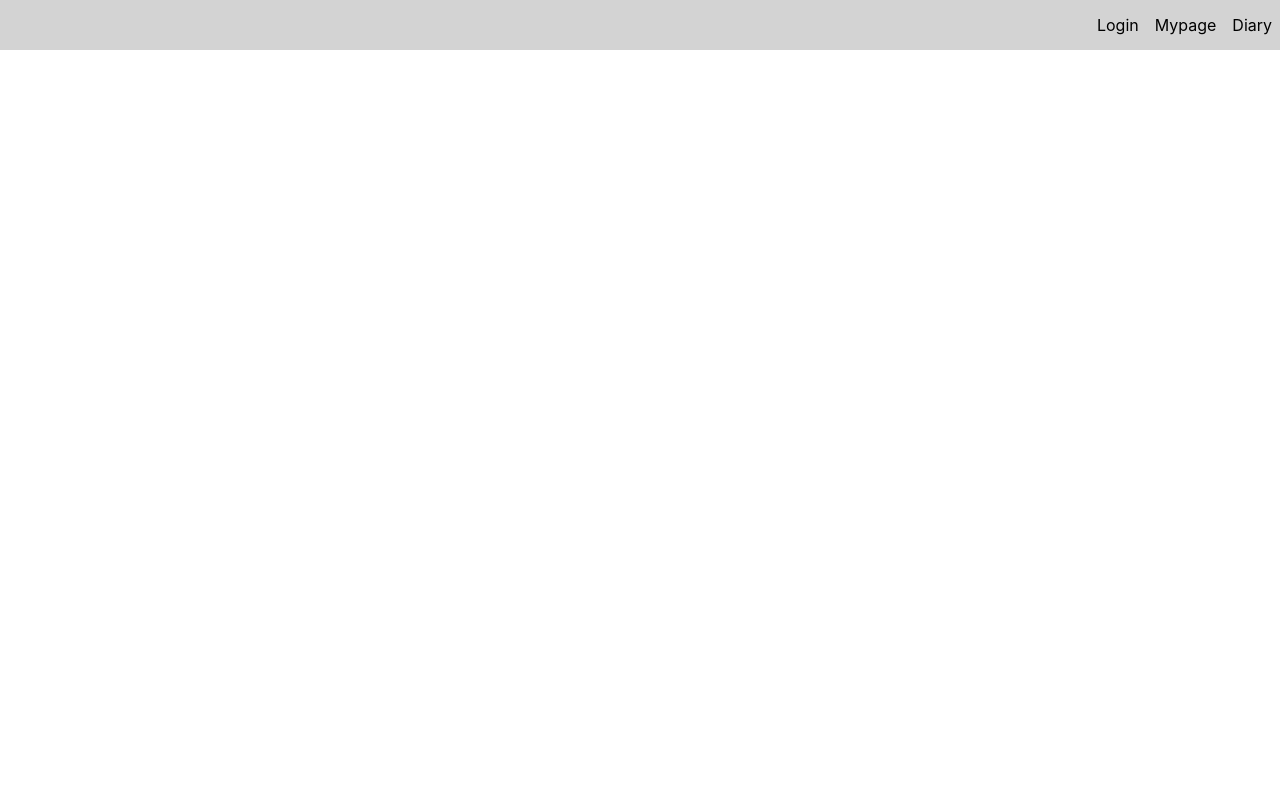
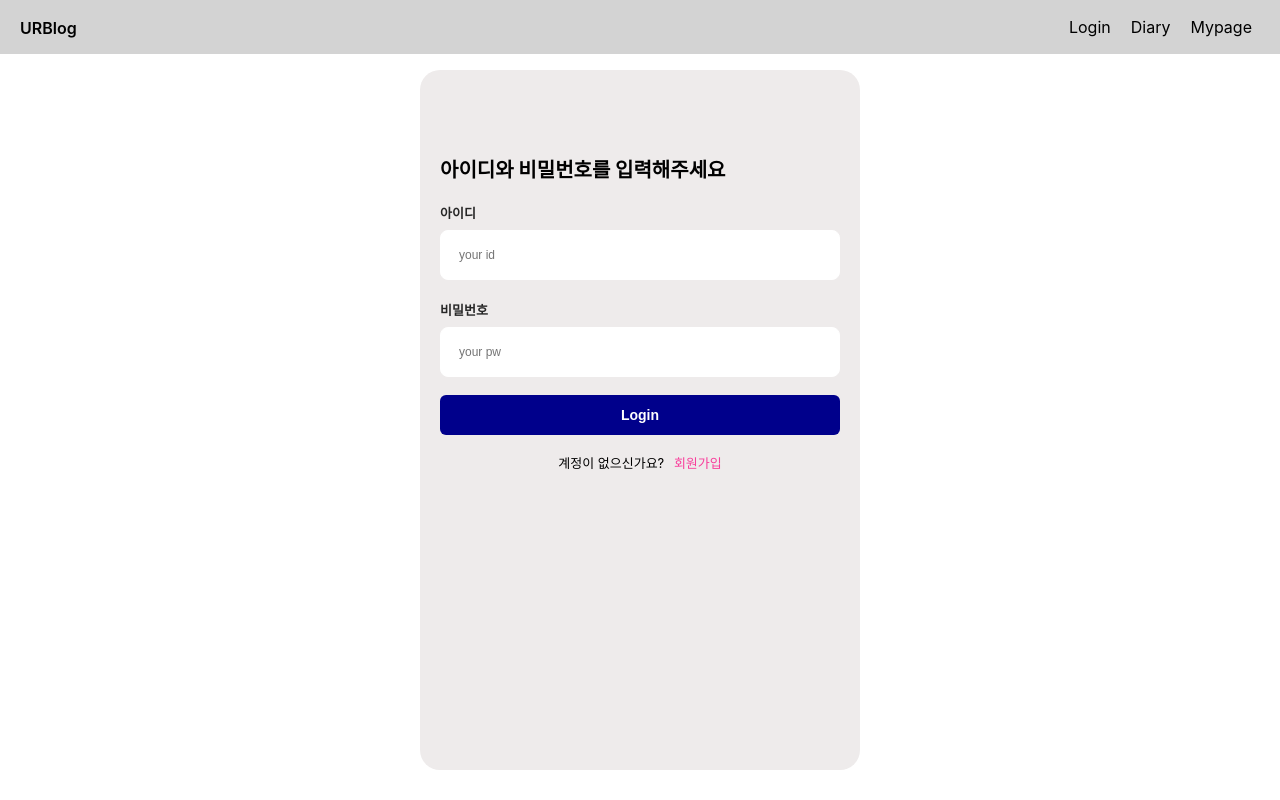
Before and after one commit to sandy424/react-blog, a React (Create React App) app: page /Sign in a window 1280 px wide. Before the commit this address had no page. Built offline with nearby package versions, Linux system fonts and the light colour scheme.

Commit message:
[add] 회원가입 구현

```diff
--- a/src/App.js
+++ b/src/App.js
@@ -5,6 +5,7 @@ import Login from './component/Login';
 import Mypage from './component/Mypage';
 import Diary from './component/Diary';
 import Home from './component/Home';
+import Sign from './component/Sign';
 
 function App() {
   return (
@@ -13,6 +14,7 @@ function App() {
       <Routes>
         <Route path='/' element={<Home />}/>
         <Route path='/Login' element={<Login/>}/>
+        <Route path='/Sign' element={<Sign/>}/>
         <Route path='/Mypage' element={<Mypage/>}/>
         <Route path='/Diary' element={<Diary/>}/>
       </Routes>
--- a/src/component/Header.css
+++ b/src/component/Header.css
@@ -1,14 +1,30 @@
 .navbar {
+    display: flex;
+    justify-content: space-between;
     width: 100%;
     background-color: lightgray;
     padding: 15px 0px;
-    text-align: right;
+    align-items: center;
+    top: 0;
+
+}
+.menu-group {
+    display: flex;
+    align-items: center;
+    margin-right: 28px;
 }
 .menu {
     color: black;
-    margin: 8px;
+    margin-left: 20px;
     text-decoration: none;
+    font-size: 16px;
 }
+
+.mainLogo {
+    font-weight: 600;
+    font-size: 20px;
+}
+
 .main{
     font-family: 'Cafe24Ssurround', sans-serif;
     display: flex;
--- a/src/component/Header.js
+++ b/src/component/Header.js
@@ -6,9 +6,14 @@ function Header() {
     return(
         <div>
             <div className="navbar">
-                <Link className="menu" to={'/Login'}>Login</Link>
-                <Link className="menu" to={'/Mypage'}>Mypage</Link>
-                <Link className="menu" to={'/Diary'}>Diary</Link>
+                <div className="mainLogo">
+                    <Link className="menu" to={'/'}>URBlog</Link>
+                </div>
+                <div className="menu-group">
+                    <Link className="menu" to={'/Login'}>Login</Link>
+                    <Link className="menu" to={'/Diary'}>Diary</Link>
+                    <Link className="menu" to={'/Mypage'}>Mypage</Link>
+                </div>
             </div>
         </div>
     )
--- a/src/component/Login.css
+++ b/src/component/Login.css
@@ -20,7 +20,7 @@
     font-weight: 700;
 }
 .inputTitle {
-    font-size: 12px;
+    font-size: 13px;
     font-weight: 600;
     color: #262626;
 }
@@ -28,7 +28,7 @@
     width: 100%;
     outline: none;
     border: none;
-    font-size: 14px;
+    font-size: 12px;
     font-weight: 400;
 }
 .inputWrap {
--- a/src/component/Login.js
+++ b/src/component/Login.js
@@ -33,7 +33,7 @@ export default function Login() {
         <div className='page'>
             <div className='title'>
                 <br/>
-                아이디와 비밀번호를 입력해주세요.
+                로그인
             </div>
 
             <div>
--- /dev/null
+++ b/src/component/Sign.js
@@ -0,0 +1,56 @@
+import React, {useState} from 'react';
+import {Link, useNavigate } from 'react-router-dom';
+import './Login.css';
+
+function Sign() {
+
+    const navigate = useNavigate();
+
+    const [inputs, setInputs] = useState({id: "", pw: ""});
+    const {id, pw} = inputs;
+
+    const change = (e) => {
+        const {id, value} = e.target;
+        setInputs({
+            ...inputs,
+            [id]: value
+        });
+    }
+
+    const onClick = () => {
+        alert('회원가입이 완료되었습니다.');
+        navigate('/Login');
+    }
+
+    return(
+        <div className='page'>
+                    <div className='title'>
+                        <br/>
+                        아이디와 비밀번호를 입력해주세요
+                    </div>
+
+                    <div>
+                        {/* 아이디 */}
+                        <div style={{marginTop: "20px"}} className='inputTitle'>아이디</div>
+                        <div className='inputWrap'>
+                            <input type='text' id='id' className='input' placeholder='your id' value={id} onChange={change}></input>
+                        </div>
+
+                        <div style={{marginTop: "20px"}} className='inputTitle'>비밀번호</div>
+                        <div className='inputWrap'>
+                            <input type='password' id='pw' className='input' placeholder='your pw' value={pw} onChange={change}></input>
+                        </div>
+                        {/* 로그인 버튼 */}
+                        <div style={{marginTop: "18px"}} className='loginBtn'>
+                            <button className='btn' onClick={onClick}>Login</button>
+                        </div>
+
+                        <div style={{marginTop: "18px"}} className='signView'>
+                            계정이 없으신가요? <Link className='signLink' to={'/Sign'}>회원가입</Link>
+                        </div>
+                    </div>
+                </div>
+    );
+}
+
+export default Sign;
```
